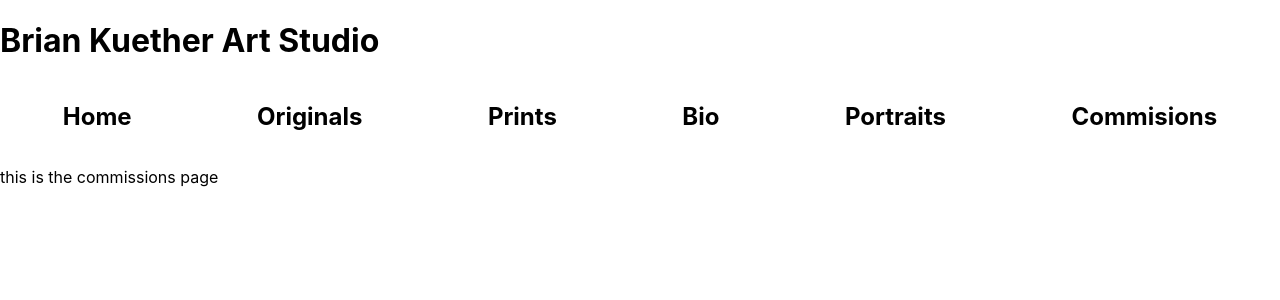
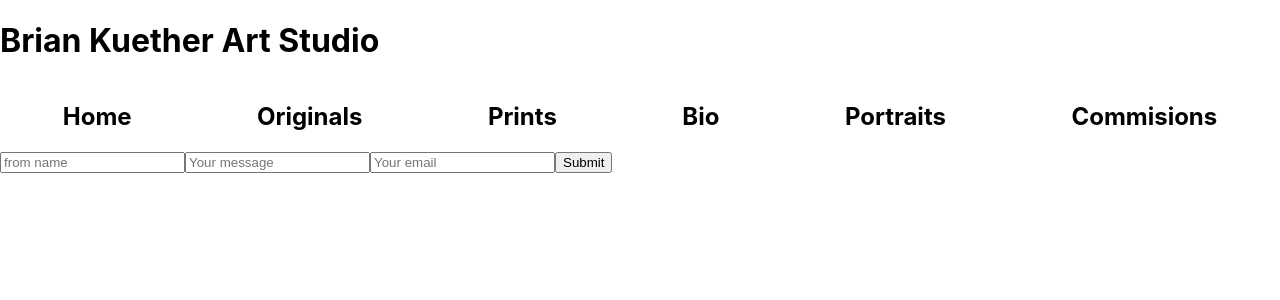
Before and after one commit to GWKuether/BrianKuetherArt, a React (Create React App) app: page /commissions in a window 1280 px wide. Shown: the top 300 px of the page. Built offline with nearby package versions, Linux system fonts and the light colour scheme.

Commit message:
Added Basic Functioning Emailjs Structure

```diff
--- a/package.json
+++ b/package.json
@@ -6,6 +6,7 @@
     "@testing-library/jest-dom": "^5.16.5",
     "@testing-library/react": "^13.4.0",
     "@testing-library/user-event": "^13.5.0",
+    "emailjs-com": "^3.2.0",
     "react": "^18.2.0",
     "react-dom": "^18.2.0",
     "react-router-dom": "^6.8.1",
--- a/src/Pages/CommissionsPage/CommissionsPage.js
+++ b/src/Pages/CommissionsPage/CommissionsPage.js
@@ -1,7 +1,63 @@
+import { send } from "emailjs-com";
+import { useState } from "react";
+
 const CommissionsPage = (props) => {
-    return (
-        <p>this is the commissions page</p>
-     );
-}
+
+  const [toSend, setToSend] = useState({
+    from_name: "",
+    to_name: "Brian",
+    message: "",
+    reply_to: "",
+  });
+
+  const onSubmit = (e) => {
+    e.preventDefault();
+    send(
+      'service_943nj7i',
+      'template_weje72q',
+      toSend,
+      'SIBJ0U8EQXP1YU8ZW'
+    )
+      .then((response) => {
+        console.log('SUCCESS!', response.status, response.text);
+      })
+      .catch((err) => {
+        console.log('FAILED...', err);
+      });
+  };
+
+  const handleChange = (e) => {
+    setToSend({ ...toSend, [e.target.name]: e.target.value });
+  };
+
+  return (
+    <div>
+      <form onSubmit={onSubmit}>
+        <input
+          type="text"
+          name="from_name"
+          placeholder="from name"
+          value={toSend.from_name}
+          onChange={handleChange}
+        />
+        <input
+          type="text"
+          name="message"
+          placeholder="Your message"
+          value={toSend.message}
+          onChange={handleChange}
+        />
+        <input
+          type="text"
+          name="reply_to"
+          placeholder="Your email"
+          value={toSend.reply_to}
+          onChange={handleChange}
+        />
+        <button type="submit">Submit</button>
+      </form>
+    </div>
+  );
+};
 
 export default CommissionsPage;
```
Also changed, not shown: 1 other file (tests, documents, lock files or other folders).
